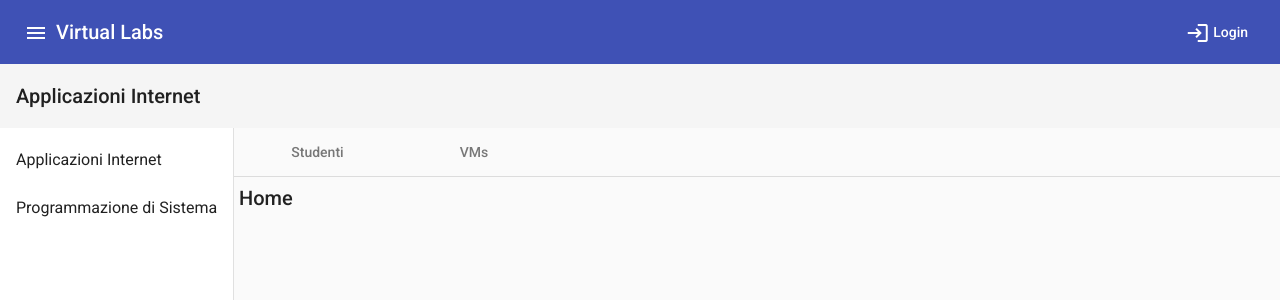
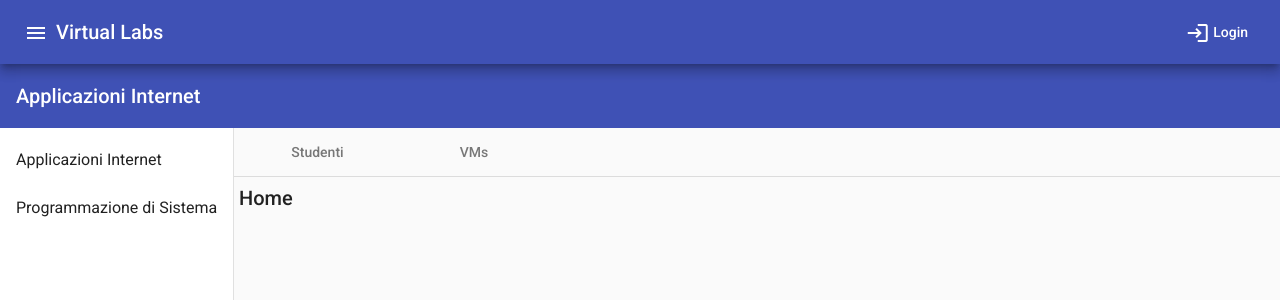
Before and after one commit to lore-lml/ai2020-laboratorio4-5, an Angular app: page /home in a window 1280 px wide. Shown: the top 300 px of the page. Built offline with nearby package versions, Linux system fonts and the light colour scheme.

Commit message:
toolbar elevation

```diff
--- a/src/app/app.component.css
+++ b/src/app/app.component.css
@@ -7,7 +7,7 @@ mat-toolbar.tab-title{
   background: white;
 }
 
-mat-toolbar>a{
+mat-toolbar a{
   color: white;
   text-decoration: none;
 }
--- a/src/app/app.component.html
+++ b/src/app/app.component.html
@@ -1,4 +1,5 @@
 <mat-toolbar color="primary">
+  <mat-toolbar-row class="mat-elevation-z8">
     <button mat-icon-button (click)="toggleForMenuClick()">
       <mat-icon>menu</mat-icon>
     </button>
@@ -10,8 +11,12 @@
       <mat-icon>{{getButtonTitle().toLowerCase()}}</mat-icon>
       {{getButtonTitle()}}
     </button>
+  </mat-toolbar-row>
+  <mat-toolbar-row>
+    <span>Applicazioni Internet</span>
+  </mat-toolbar-row>
 </mat-toolbar>
-<mat-toolbar>Applicazioni Internet</mat-toolbar>
+
 <mat-sidenav-container autosize>
   <!-- ************************* SIDENAV ********************-->
   <mat-sidenav #sidenav opened mode="side" position="start">
--- a/virtuallabs.json
+++ b/virtuallabs.json
@@ -33,7 +33,7 @@
       "firstName": "Giovanni",
       "lastName": "Muciaccia",
       "groupId": 0,
-      "courseId": 0
+      "courseId": 1
     },
     {
       "id": "s6",
@@ -61,7 +61,7 @@
       "firstName": "Paola",
       "lastName": "Bianchi",
       "groupId": 0,
-      "courseId": 0
+      "courseId": 1
     }
   ],
   "courses": [
```
Lines whose indentation alone changed are shown as unchanged.
